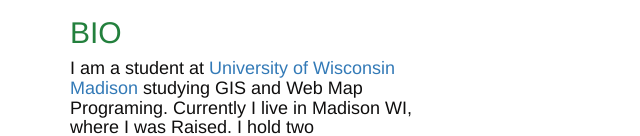
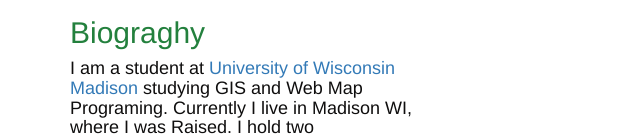
Before and after one commit to joros115/joros115.github.io, a plain HTML site: page Lab3.html in a window 1280 px wide. Shown: the part 391-527 px from the top of the page, without its empty margins (0-640 px from the left). Drawn offline with nearby package versions, Linux system fonts and the light colour scheme; files whose address does not match are found by name.

Commit message:
Update Lab3.html

```diff
--- a/Lab3.html
+++ b/Lab3.html
@@ -35,7 +35,7 @@
 <div class="container">
 			<div class="row">
 				<div class="col-md-4">
-                    <h2>BIO</h2>
+                    <h2>Biograghy</h2>
 					<p><h4> I am a student at <a href="https://www.geography.wisc.edu/">University of Wisconsin Madison</a> studying GIS and Web Map Programing.  Currently I live in Madison WI, where I was Raised. I hold two undergraduate degrees from University of Wisconsin Stevens Point in Biology and Fisheries/ Waters research, where I graduated in 2005. </h4>
 
                         <p><h4>My background includes natural resource conservation, land use following best management practices, fish propagation, large concentrated agricultural operations and manure discharge effects into public water bodies.</h4>
```
